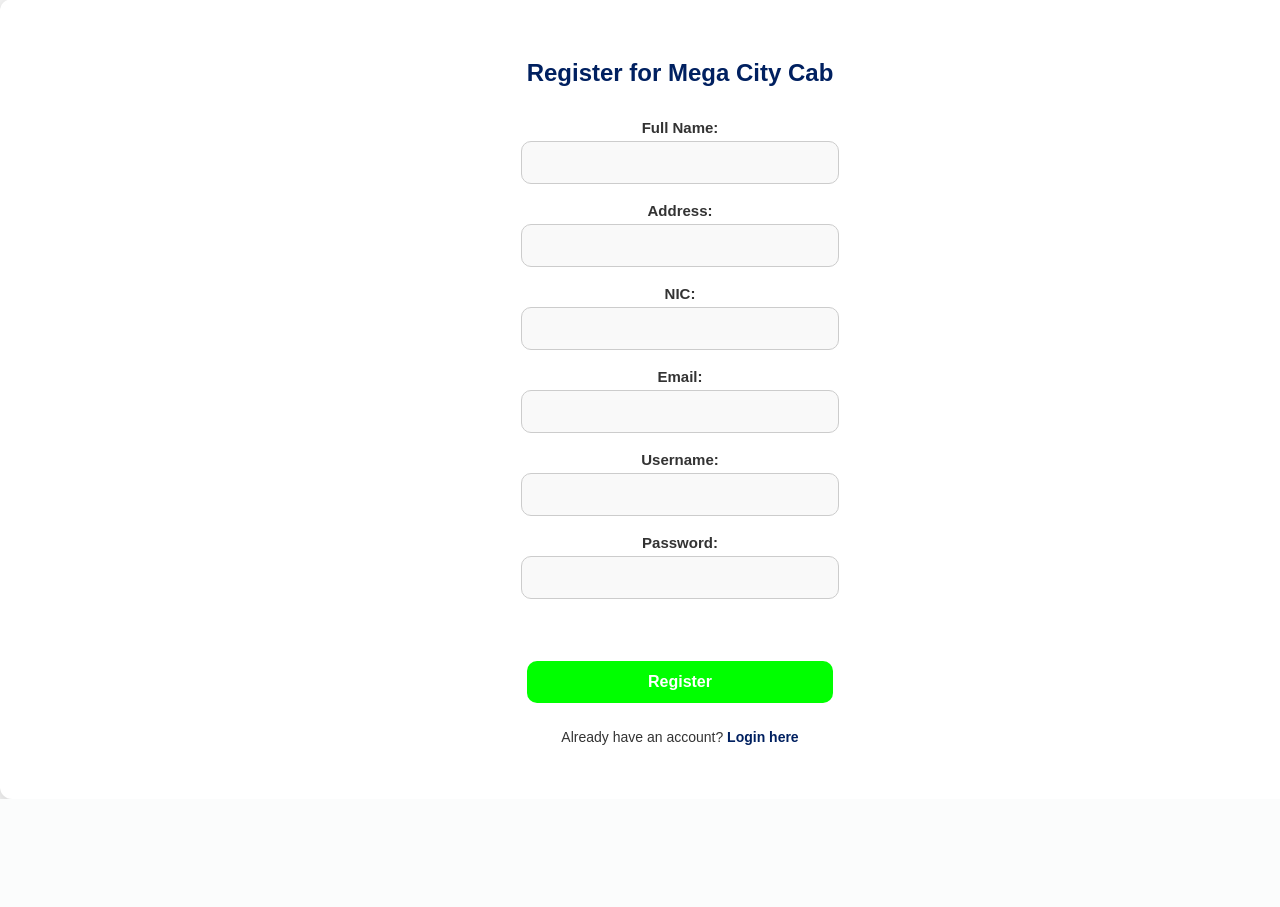
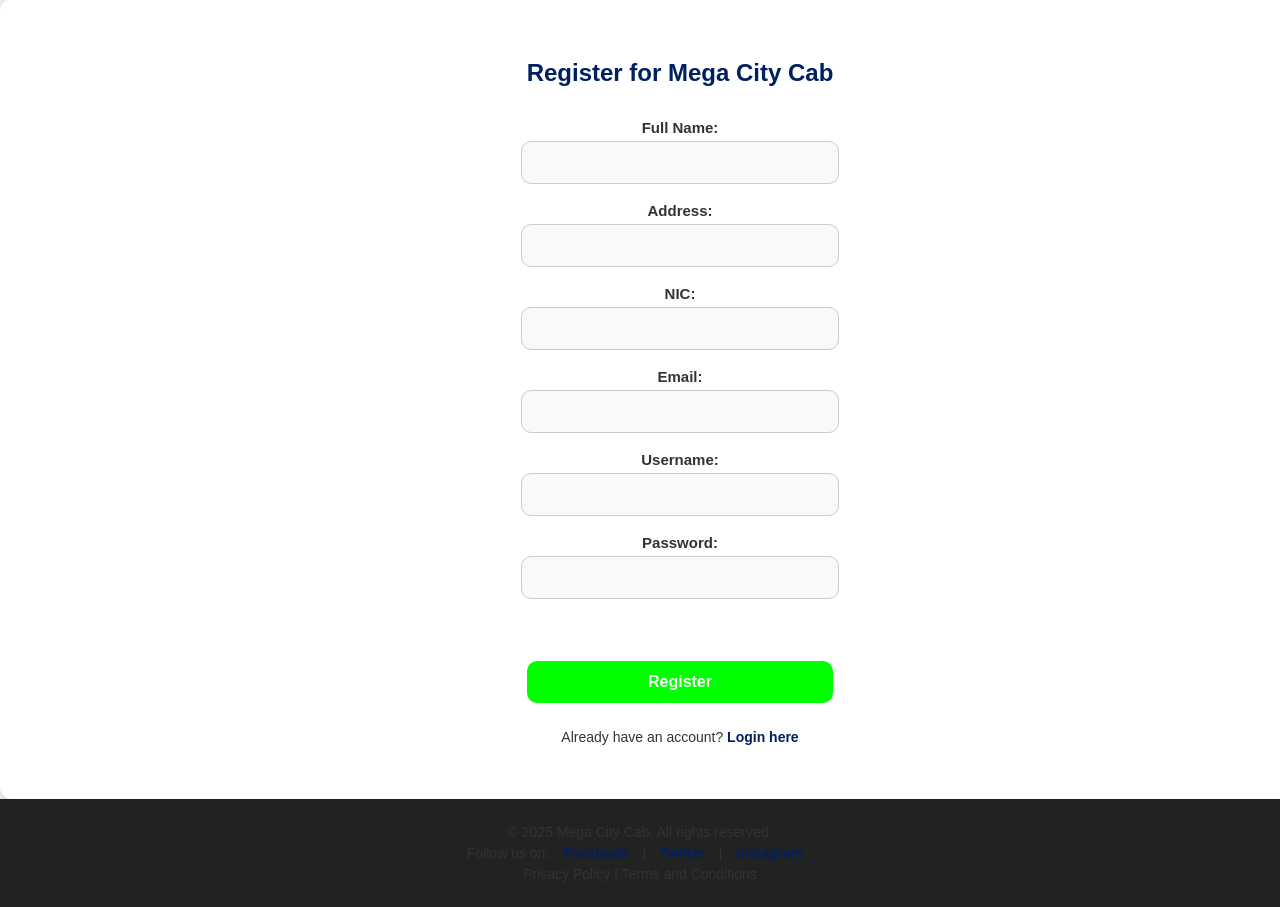
Before and after one commit to Tharu792/cabservice, a Java web app: page /register.jsp in a window 1280 px wide; the page is wider, and only the part inside the window is pictured. Shown: the part 173-1080 px from the top of that part. Before the commit the page ends 972 px from the top of that part, so only its background shows below. Run offline with Tomcat 11, a stand-in JSP engine, Linux system fonts and the light colour scheme.

Commit message:
edit footer

```diff
--- a/mega_city/src/main/webapp/adminlogin.jsp
+++ b/mega_city/src/main/webapp/adminlogin.jsp
@@ -149,6 +149,12 @@
 
     <footer>
         <p>&copy; 2025 Mega City Cab. All rights reserved.</p>
+        <p>Follow us on:
+        <a href="https://www.facebook.com/megacitycab" target="_blank">Facebook</a> |
+        <a href="https://www.twitter.com/megacitycab" target="_blank">Twitter</a> |
+        <a href="https://www.instagram.com/megacitycab" target="_blank">Instagram</a>
+    </p>
+    <p>Privacy Policy | Terms and  Conditions </p>
     </footer>
 
 </body>
--- a/mega_city/src/main/webapp/assets/css/style.css
+++ b/mega_city/src/main/webapp/assets/css/style.css
@@ -269,19 +269,30 @@
     }
 }
 
-/* Footer */
 footer {
-    background-color: #7c7c7c;
-    color: white;
+    background-color: #222; /* Dark background for contrast */
+    color: #fff;
     text-align: center;
-    padding:5px;
-    width: 100%;
-    bottom: 0;
+    padding: 20px 0;
+    font-size: 14px;
+}
+
+footer a {
+    color: #f8b400; /* Highlight color for links */
+    text-decoration: none;
+    margin: 0 10px;
+    transition: color 0.3s ease;
+}
+
+footer a:hover {
+    color: #fff; /* Change to white on hover */
+    text-decoration: underline;
 }
 
 footer p {
-    font-size: 1.1rem;
+    margin: 5px 0;
 }
+
 
 /* Booking Section */
 .booking-section {
--- a/mega_city/src/main/webapp/booking.jsp
+++ b/mega_city/src/main/webapp/booking.jsp
@@ -86,6 +86,12 @@
 
     <footer>
         <p>&copy; 2025 Mega City Cab. All rights reserved.</p>
+        <p>Follow us on:
+        <a href="https://www.facebook.com/megacitycab" target="_blank">Facebook</a> |
+        <a href="https://www.twitter.com/megacitycab" target="_blank">Twitter</a> |
+        <a href="https://www.instagram.com/megacitycab" target="_blank">Instagram</a>
+    </p>
+    <p>Privacy Policy | Terms and  Conditions </p>
     </footer>
 
 </body>
--- a/mega_city/src/main/webapp/index.jsp
+++ b/mega_city/src/main/webapp/index.jsp
@@ -87,6 +87,12 @@
 
     <footer>
         <p>&copy; 2025 Mega City Cab. All Rights Reserved.</p>
+        <p>Follow us on:
+        <a href="https://www.facebook.com/megacitycab" target="_blank">Facebook</a> |
+        <a href="https://www.twitter.com/megacitycab" target="_blank">Twitter</a> |
+        <a href="https://www.instagram.com/megacitycab" target="_blank">Instagram</a>
+    </p>
+    <p>Privacy Policy | Terms and  Conditions </p>
     </footer>
 </body>
 </html>
--- a/mega_city/src/main/webapp/login.jsp
+++ b/mega_city/src/main/webapp/login.jsp
@@ -165,6 +165,12 @@
 
     <footer>
         <p>&copy; 2025 Mega City Cab. All rights reserved.</p>
+        <p>Follow us on:
+        <a href="https://www.facebook.com/megacitycab" target="_blank">Facebook</a> |
+        <a href="https://www.twitter.com/megacitycab" target="_blank">Twitter</a> |
+        <a href="https://www.instagram.com/megacitycab" target="_blank">Instagram</a>
+    </p>
+    <p>Privacy Policy | Terms and  Conditions </p>
     </footer>
 
 </body>
--- a/mega_city/src/main/webapp/register.jsp
+++ b/mega_city/src/main/webapp/register.jsp
@@ -62,5 +62,15 @@
     </div>
 </div>
 
+<footer>
+        <p>&copy; 2025 Mega City Cab. All rights reserved.</p>
+        <p>Follow us on:
+        <a href="https://www.facebook.com/megacitycab" target="_blank">Facebook</a> |
+        <a href="https://www.twitter.com/megacitycab" target="_blank">Twitter</a> |
+        <a href="https://www.instagram.com/megacitycab" target="_blank">Instagram</a>
+    </p>
+    <p>Privacy Policy | Terms and  Conditions </p>
+    </footer>
+
 </body>
 </html>
```
Also changed, not shown: mega_city/src/main/webapp/adminDashboard.jsp (+9 -1 lines), mega_city/src/main/webapp/adminregister.jsp (+9 -1 lines), mega_city/src/main/webapp/customerbooking.jsp (+9 -0 lines), mega_city/src/main/webapp/viewbooking.jsp (+10 -0 lines), mega_city/src/main/webapp/viewregisterUserAndAdmin.jsp (+9 -1 lines).
